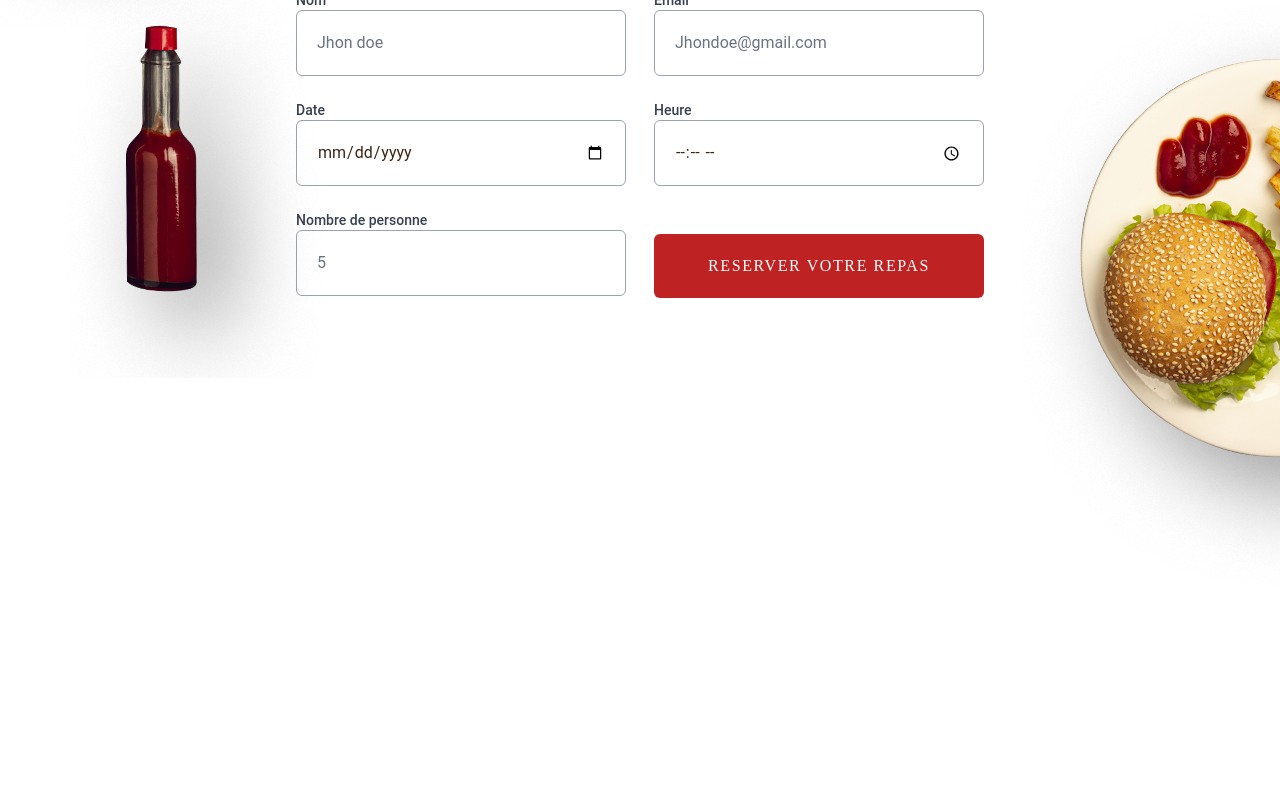
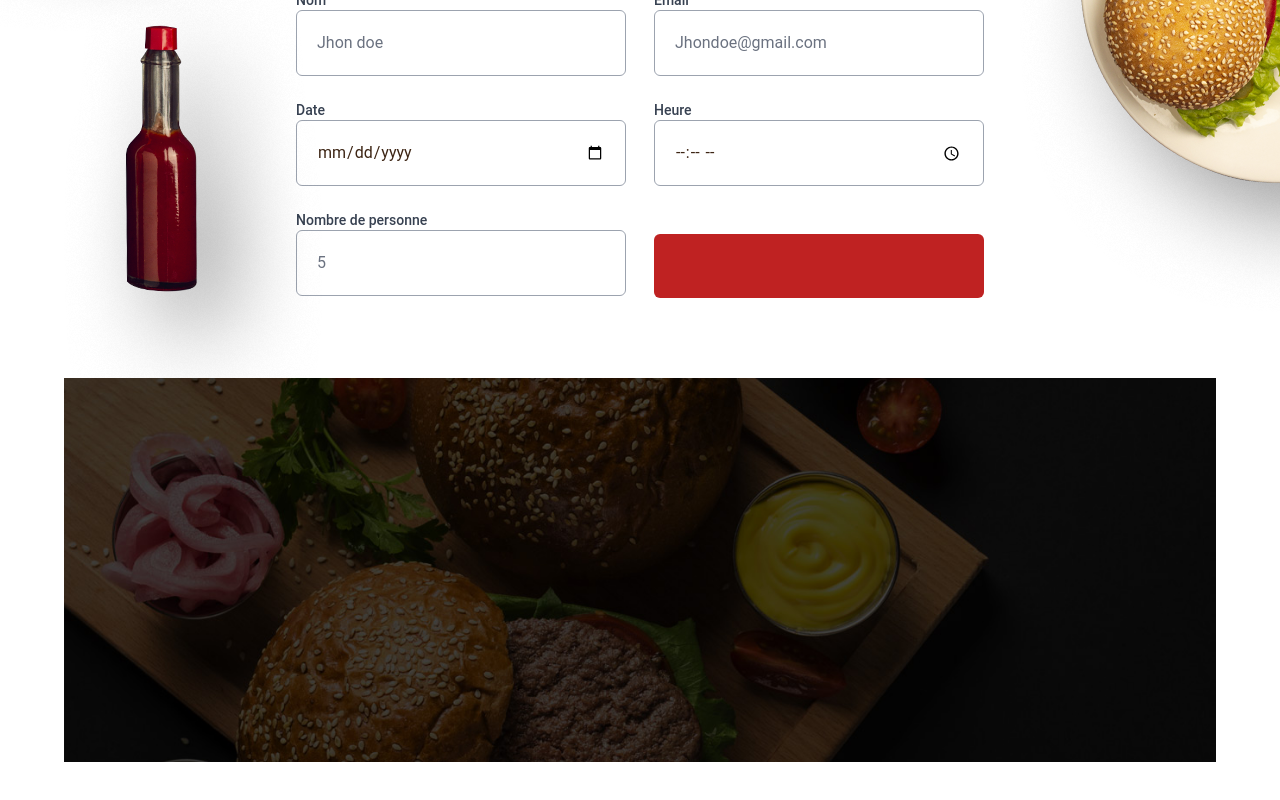
Before and after one commit to Afizou821/burger, a React (Create React App) app: page / in a window 1280 px wide. Shown: the part 2748-3548 px from the top of the page. Before the commit the page ends 3334 px from the top, so only its background shows below. Built offline with nearby package versions, Linux system fonts and the light colour scheme.

Commit message:
debut footer

```diff
--- a/src/components/marketing/pageSection/Booking.js
+++ b/src/components/marketing/pageSection/Booking.js
@@ -10,7 +10,7 @@ export default function Booking() {
         <div className=' w-full relative '>
             <img src={Burger} alt=" Un hambrger " className='absolute -top-20 -left-36 z-10'/>
             <img src={Sauce} alt=" Une sauce " className='absolute  bottom-0 left-0'/>
-            <img src={Assiete} alt=" Un assiete " className='absolute -right-96 -bottom-52'/>
+            <img src={Assiete} alt=" Un assiete " className='absolute -right-96 -bottom-37'/>
             <div className='max-w-3xl mx-auto px-10 py-20 '>
                 <Heading variant="h3"  alignement="center">
                     Réservation
@@ -40,8 +40,8 @@ export default function Booking() {
                         <input  type="number" name='number' id="number" autoComplete='off' className='focus:ring-primary focus:border-primary focus:border w-full border-gray-400 rounded-md p-5' placeholder='5'/>
                     </div>
                     <div>
-                        <label htmlFor="SendBooking" className='invisible'>Reservez votre repas</label>
-                        <input  type="button" name='sendBooking' id="sendBooking" autoComplete='off' className='bg-red-primary hover:bg-red-primary-hover w-full text-white font-secondary tracking-widest uppercase py-5 rounded-md animate cursor-pointer ' value="reserver votre repas"/>
+                        <label htmlFor="SendBooking" className='invisible'>Trouvez votre table</label>
+                        <input  type="button" name='sendBooking' id="sendBooking" autoComplete='off' className='bg-red-primary hover:bg-red-primary-hover w-full text-white font-secondary tracking-widest uppercase py-5 rounded-md animate cursor-pointer ' value=""/>
                     </div>
                 </form>
             </div>
--- /dev/null
+++ b/src/components/marketing/pageSection/Footer.js
@@ -0,0 +1,13 @@
+import React from 'react'
+import Container from '../../elements/Container'
+import BackgroundImage from '../../../medias/images/background/bg-footer.jpg'
+export default function Footer() {
+  return (
+    <Container>
+        <div className='h-96 text-white mb-20 p-5 relative '>
+            <img src={BackgroundImage} alt="un plan de travail de cuisine" className='bg-black absolute top-0 left-0 w-full h-full object-cover z-0'/>
+            <div  className='relative z-10 bg-yellow-200 '></div>
+        </div>
+    </Container>
+  )
+}
--- a/src/pages/HomePage.js
+++ b/src/pages/HomePage.js
@@ -4,6 +4,7 @@ import LastProduct from '../components/marketing/pageSection/LastProduct'
 import Product from '../components/marketing/pageSection/Product'
 import Event from '../components/marketing/pageSection/Event'
 import Booking from '../components/marketing/pageSection/Booking'
+import Footer from '../components/marketing/pageSection/Footer'
 
 
 export default function HomePage() {
@@ -14,6 +15,7 @@ export default function HomePage() {
         <Product></Product>
         <Event></Event>
         <Booking></Booking>
+        <Footer></Footer>
     </>
   )
 }
```
